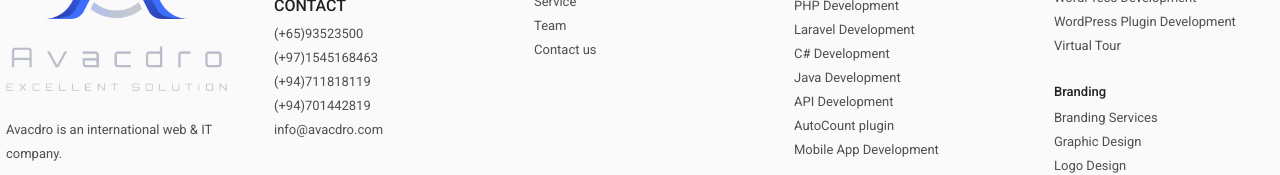
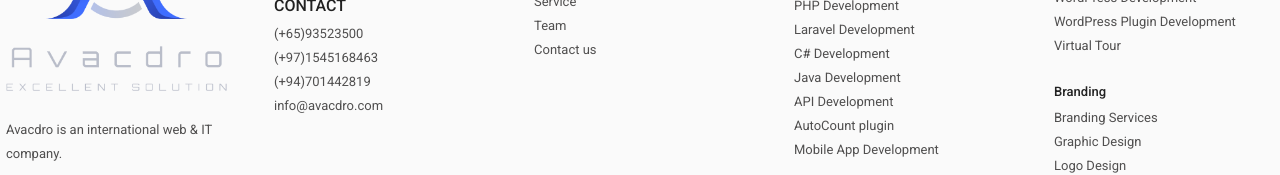
Before and after one commit to Avacdro/avacdro, an Angular app: page / in a window 1280 px wide. Shown: the part 4354-4529 px from the top of the page. Built offline with nearby package versions, Linux system fonts and the light colour scheme.

Commit message:
remove contact number

```diff
--- a/src/app/layouts/footer/footer.component.html
+++ b/src/app/layouts/footer/footer.component.html
@@ -26,7 +26,6 @@
       <h2 class="title">Contact</h2>
       <h4 class="text">(+65)93523500</h4>
       <h4 class="text">(+97)1545168463</h4>
-      <h4 class="text">(+94)711818119</h4>
       <h4 class="text">(+94)701442819</h4>
       <h4 class="text">info@avacdro.com</h4>
       <br>
```
